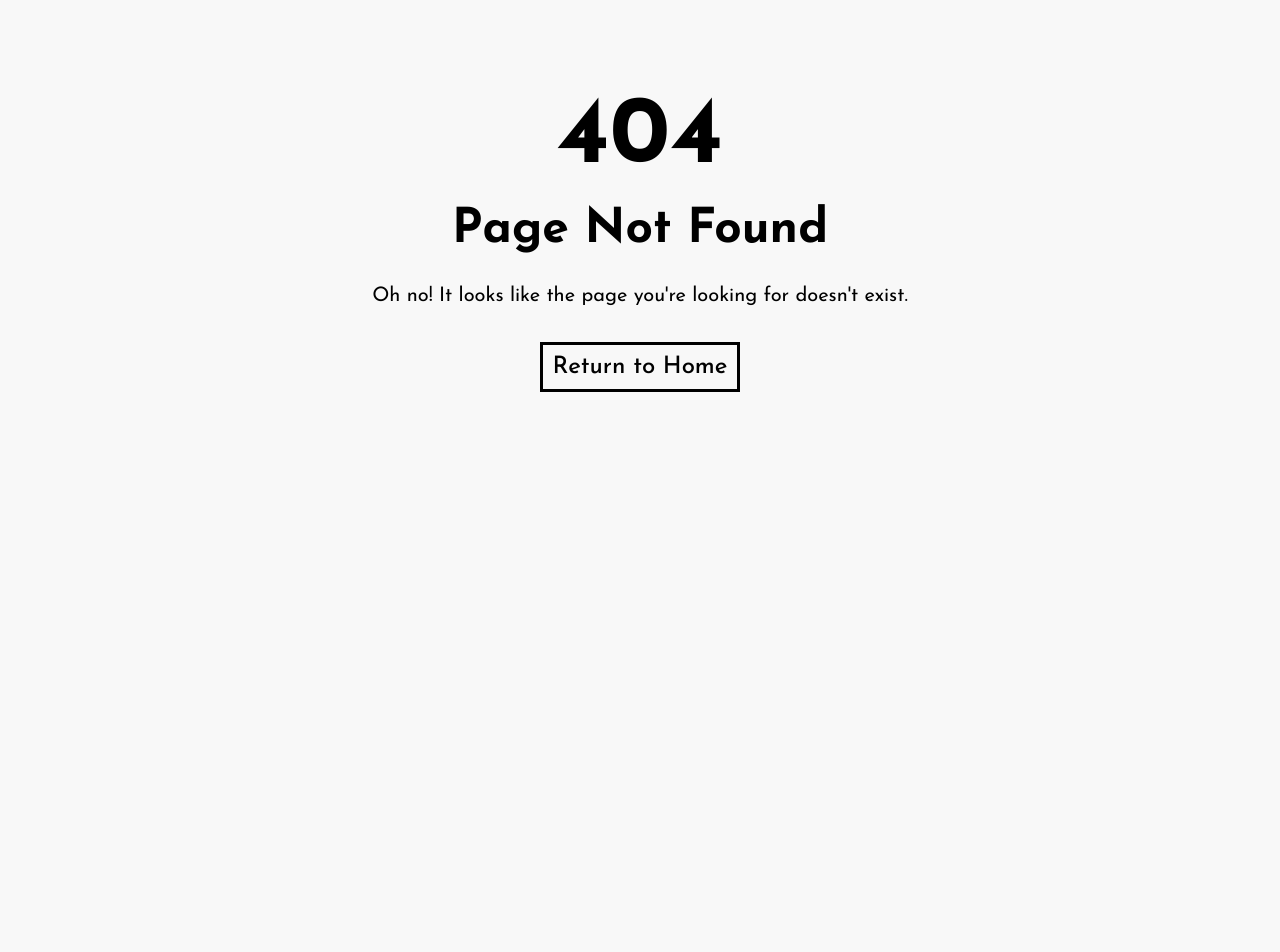
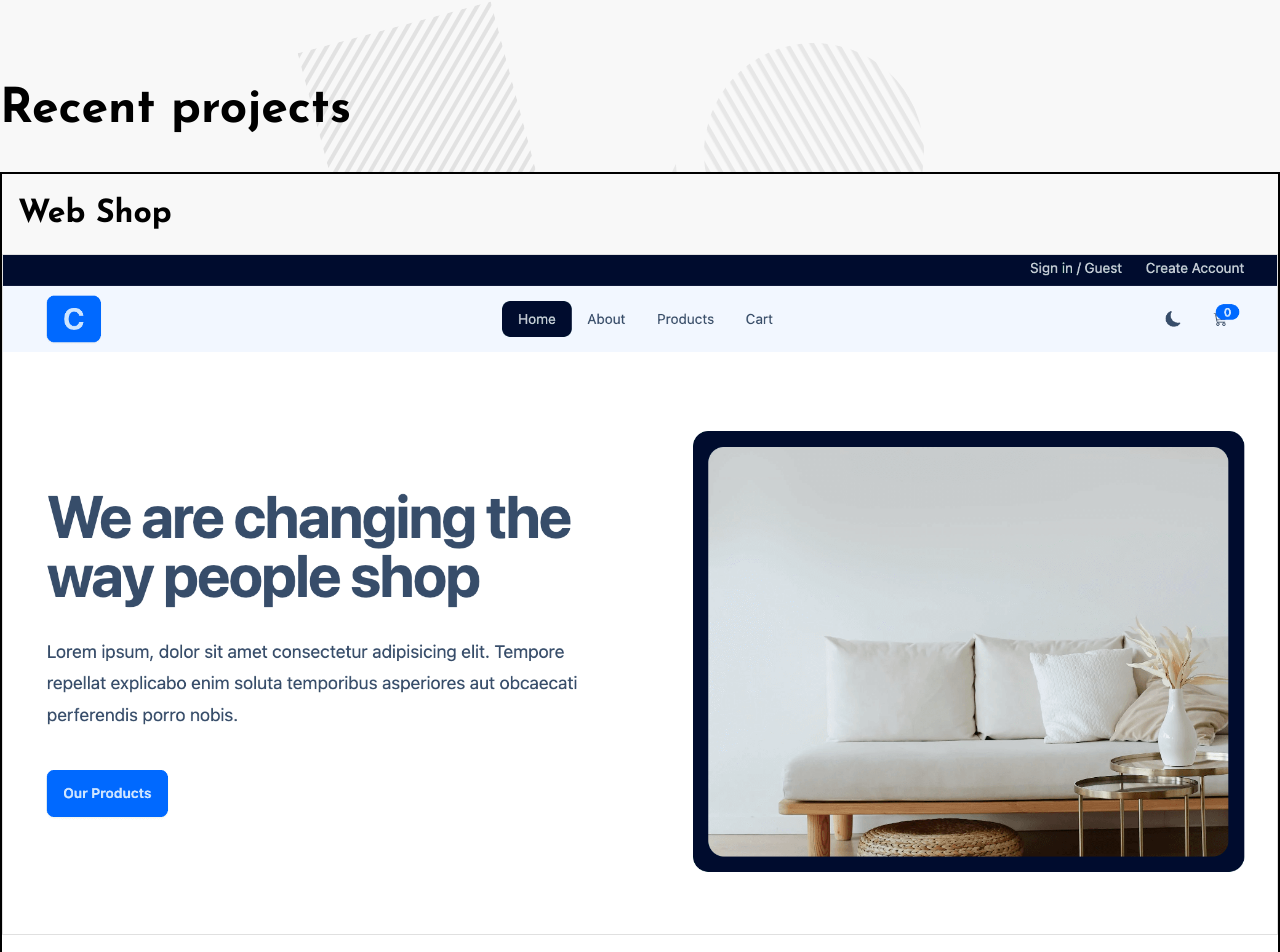
Before and after one commit to dan-antonelli/dantonelli-portfolio, a React (Vite) app: page /projects in a window 1280 px wide. Before the commit this address had no page. Shown: the part 159-1111 px from the top of the page. Before the commit the page ends 800 px from the top, so only its background shows below. Built offline with nearby package versions, Linux system fonts and the light colour scheme.

Commit message:
change more anchor to Link

```diff
--- a/src/App.tsx
+++ b/src/App.tsx
@@ -2,13 +2,14 @@ import './App.css';
 import { BrowserRouter as Router, Routes, Route } from 'react-router-dom';
 import PageNotFoundPage from './pages/PageNotFoundPage';
 import HomePage from './pages/HomePage';
+import ProjectsPage from './pages/ProjectsPage';
 
 function App() {
   return (
     <Router>
       <Routes>
         <Route path="/" element={<HomePage />} />
-        <Route path="/projects" element={<PageNotFoundPage />} />
+        <Route path="/projects" element={<ProjectsPage />} />
         <Route path="/about" element={<PageNotFoundPage />} />
         <Route path="*" element={<PageNotFoundPage />} />
       </Routes>
--- a/src/ProjectCard.tsx
+++ b/src/ProjectCard.tsx
@@ -1,3 +1,5 @@
+import { Link } from 'react-router-dom';
+
 interface Props {
   title: string;
   imagePath: string;
@@ -16,24 +18,24 @@ export default function ProjectCard({ title, imagePath, description }: Props) {
       <div className="project-description-container">
         <p className="project-description">{description}</p>
         <div className="project-links">
-          <a
-            href="#"
+          <Link
+            to="/project-site-url"
             target="_blank"
             rel="noopener noreferrer"
-            title="github"
+            title="site"
             className="project-anchor"
           >
             site
-          </a>
-          <a
-            href="#"
+          </Link>
+          <Link
+            to="/project-github-url"
             target="_blank"
             rel="noopener noreferrer"
             title="github"
             className="project-anchor"
           >
             github
-          </a>
+          </Link>
         </div>
       </div>
     </article>
--- a/src/Projects.tsx
+++ b/src/Projects.tsx
@@ -7,12 +7,13 @@ interface Props {
 }
 
 export default function Projects({ isPreview }: Props) {
+  const title = isPreview ? 'Projects' : 'Recent projects';
   const displayedProjects = isPreview ? projects.slice(0, 3) : projects;
 
   return (
     <>
       <section id="projects" className="projects">
-        <h2>Recent projects</h2>
+        <h2>{title}</h2>
         {displayedProjects.map(({ title, imagePath, description }) => (
           <ProjectCard title={title} imagePath={imagePath} description={description} />
         ))}
```
